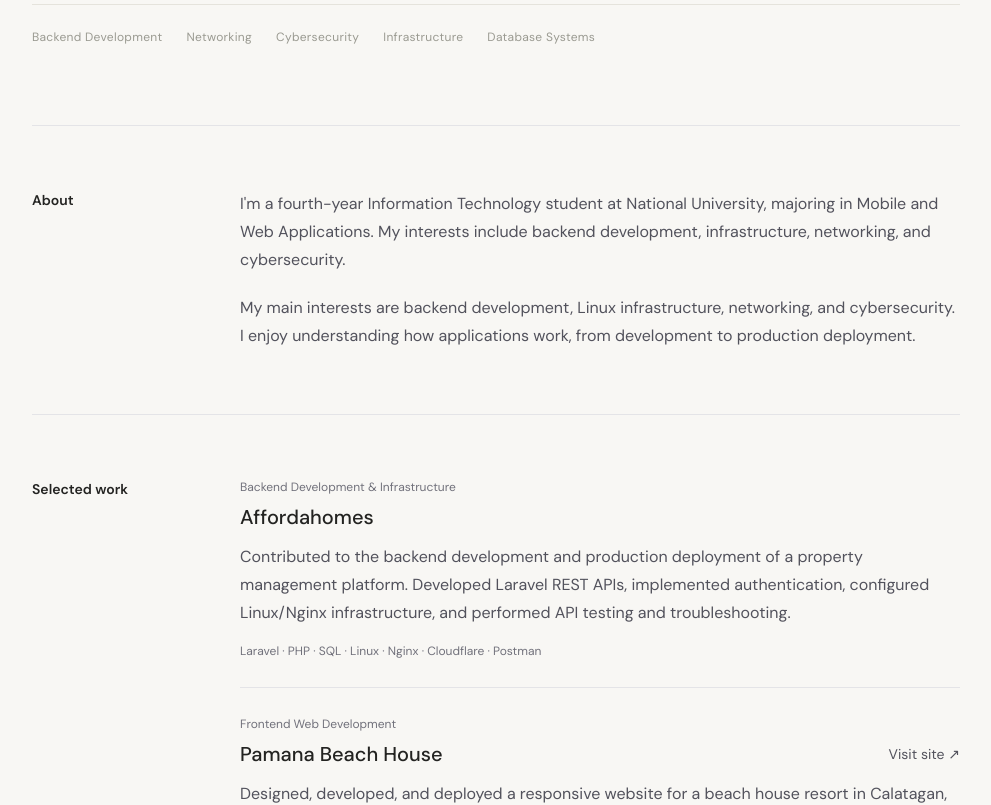
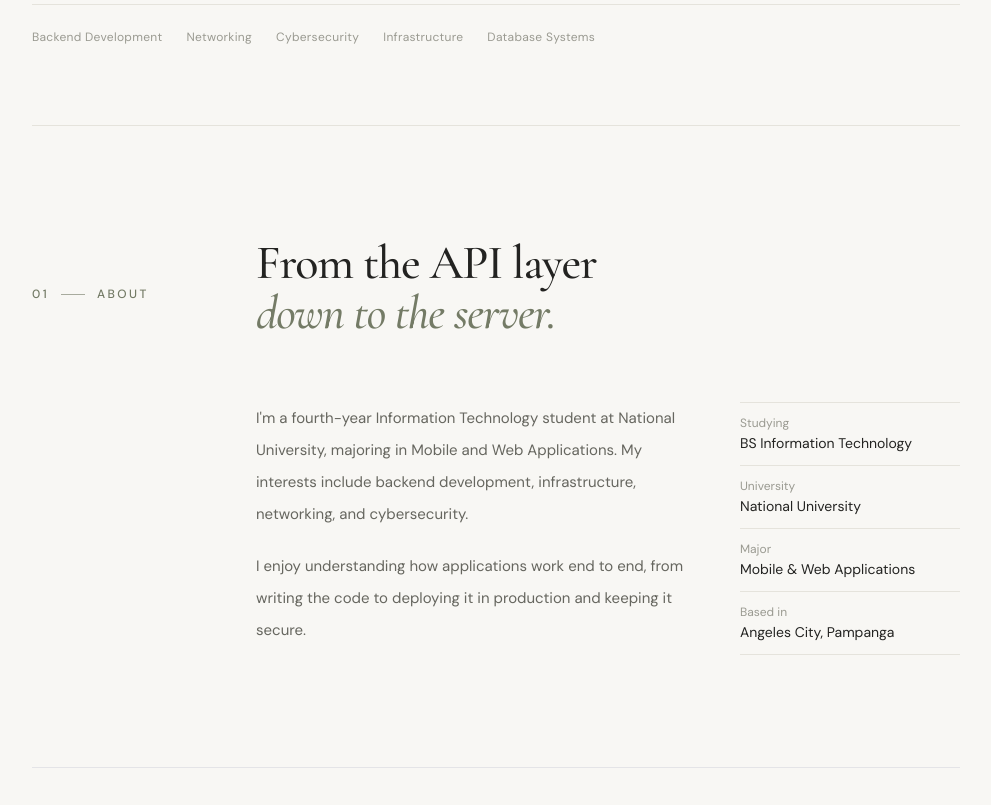
Before and after one commit to Hansaeng20/Franz_Portfolio, a React (Vite) app: page / in a window 1280 px wide. Shown: the part 700-1505 px from the top of the page, without its empty margins (144-1135 px from the left). Built offline with nearby package versions, Linux system fonts and the light colour scheme.

Commit message:
Restyle About section with quick facts

```diff
--- a/src/components/About.tsx
+++ b/src/components/About.tsx
@@ -1,23 +1,49 @@
+import { profile } from '../data/portfolio'
+import Reveal from './Reveal'
+import Section from './Section'
 
-import { profile } from '../data/portfolio'
+const facts = [
+    { label: 'Studying', value: 'BS Information Technology' },
+    { label: 'University', value: 'National University' },
+    { label: 'Major', value: 'Mobile & Web Applications' },
+    { label: 'Based in', value: profile.location },
+]
 
 export default function About() {
     return (
-        <section id="about" className="border-t border-zinc-200 py-16">
-            <div className="grid gap-7 sm:grid-cols-[180px_1fr]">
-                <h2 className="text-sm font-semibold">About</h2>
+        <Section
+            id="about"
+            index="01"
+            label="About"
+            title={
+                <>
+                    From the API layer
+                    <br />
+                    <span className="italic text-sage">down to the server.</span>
+                </>
+            }
+        >
+            <div className="grid gap-12 lg:grid-cols-[1fr_220px]">
+                <Reveal className="max-w-xl space-y-5 text-[15px] leading-8 text-muted">
+                    <p>{profile.about}</p>
+                    <p>
+                        I enjoy understanding how applications work end to end, from
+                        writing the code to deploying it in production and keeping
+                        it secure.
+                    </p>
+                </Reveal>
 
-                <div className="space-y-5 leading-7 text-zinc-600">
-                    <p>{profile.about}</p>
-
-                    <p>
-                        My main interests are backend development, Linux
-                        infrastructure, networking, and cybersecurity.
-                        I enjoy understanding how applications work,
-                        from development to production deployment.
-                    </p>
-                </div>
+                <Reveal delay={0.1}>
+                    <dl className="divide-y divide-line border-y border-line text-sm">
+                        {facts.map((fact) => (
+                            <div key={fact.label} className="py-3">
+                                <dt className="text-xs text-faint">{fact.label}</dt>
+                                <dd className="mt-0.5 text-ink">{fact.value}</dd>
+                            </div>
+                        ))}
+                    </dl>
+                </Reveal>
             </div>
-        </section>
+        </Section>
     )
 }
```
